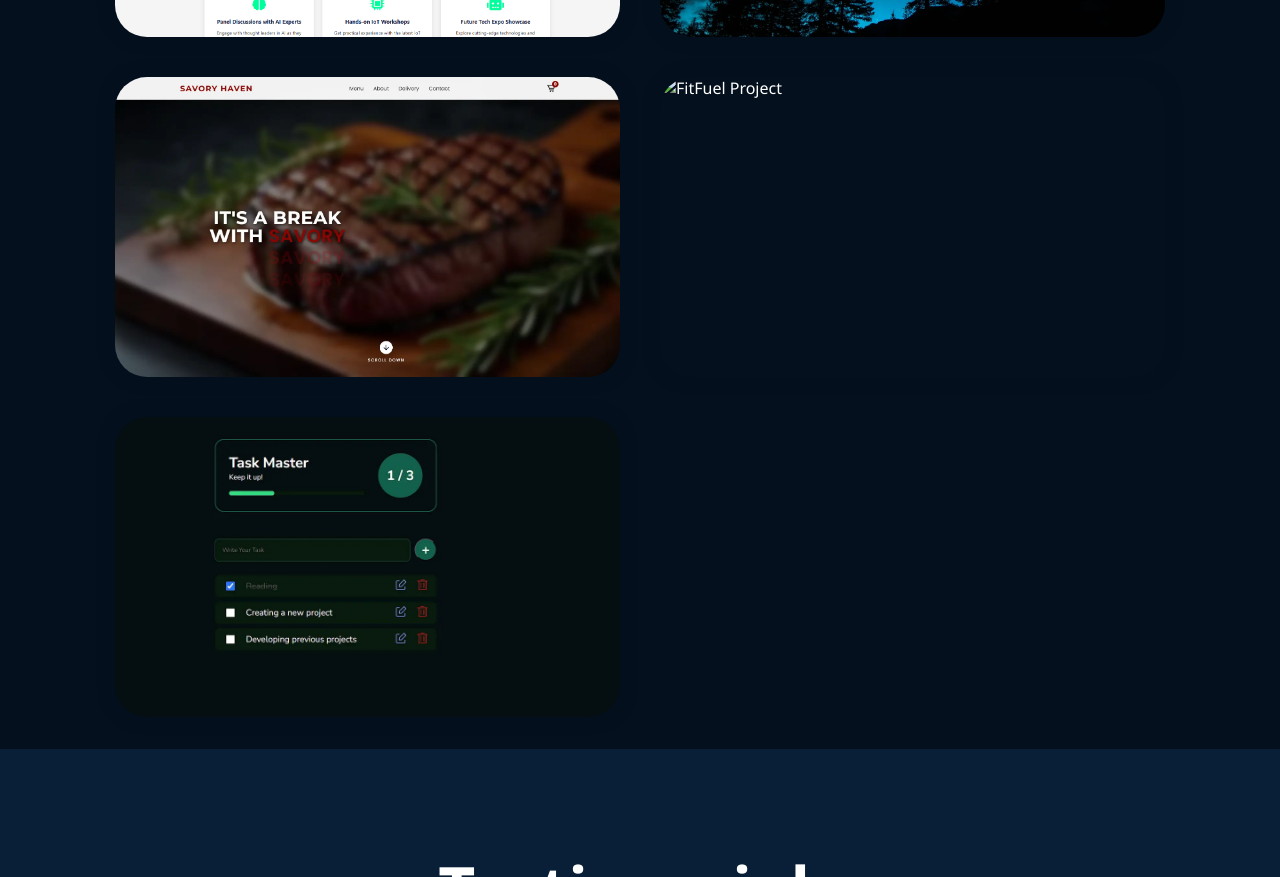
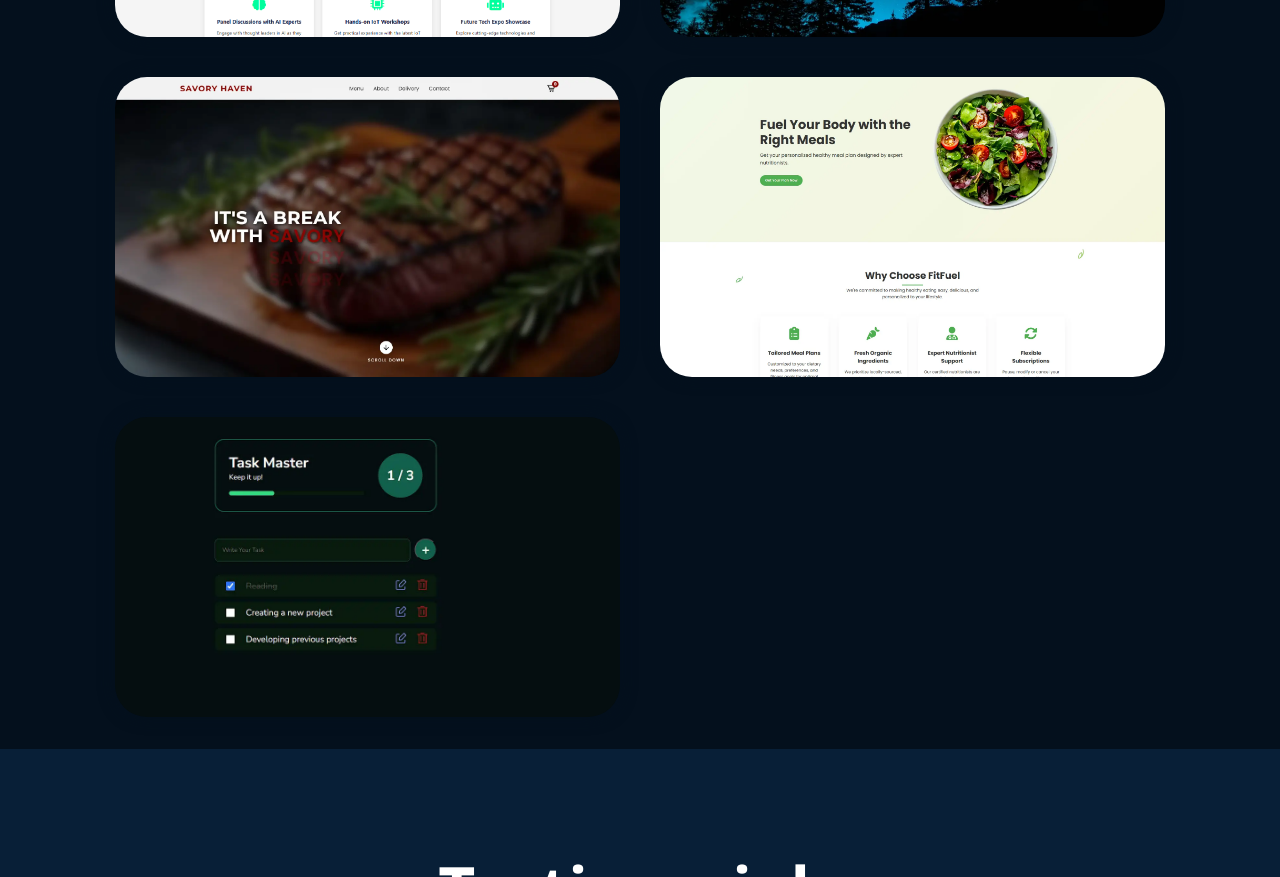
Before and after one commit to Hastrs/Portfolio, a plain HTML site: page index.html in a window 1280 px wide. Shown: the part 4341-5218 px from the top of the page. Drawn offline with nearby package versions, Linux system fonts and the light colour scheme.

Commit message:
Update index.html

```diff
--- a/index.html
+++ b/index.html
@@ -191,7 +191,7 @@
             </div>
 
             <div class="portfolio-box" data-aos="fade-up" data-aos-duration="1000" data-aos-delay="800">
-                <img src="./imgs/FitFuel.webp.webp" alt="FitFuel Project" loading="lazy">
+                <img src="./imgs/FitFuel.webp" alt="FitFuel Project" loading="lazy">
                 <div class="portfolio-layer">
                     <h4>FitFuel</h4>
                     <p>"FitFuel is a website dedicated to providing nutrition and fitness tips, helping users achieve healthier lifestyles through expert advice and personalized plans."</p>
```
